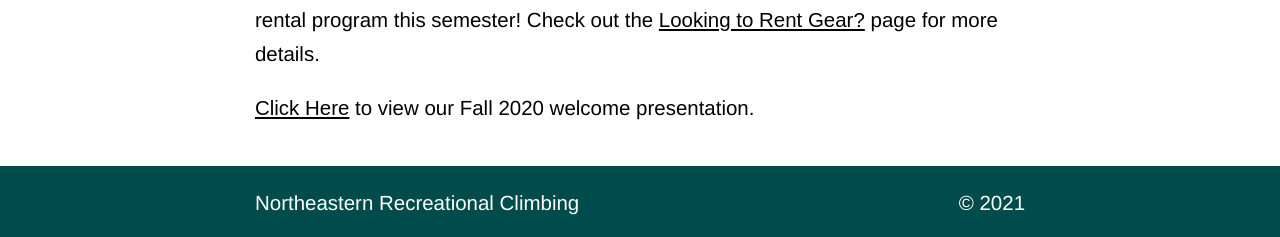
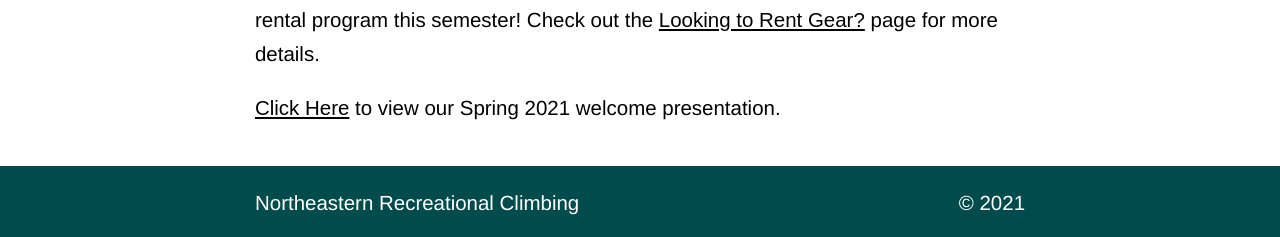
Before and after one commit to NortheasternClimbing/northeasternclimbing.github.io, a Jekyll site: the page built from nrc/index.md, in a window 1280 px wide. Shown: the part 1563-1800 px from the top of the page. Built offline with Jekyll 4.4.1, drawn with Linux system fonts in a browser that asks for light colours.

Commit message:
Update index.md

```diff
--- a/nrc/index.md
+++ b/nrc/index.md
@@ -12,4 +12,4 @@
 
 Although we won't be climbing as a club this semester, we still have plenty of things to offer! We'll still be doing virtual movie nights and offering technique and workout lessons through our Youtube channel: [Northeastern Recreational Climbing Club](https://www.youtube.com/channel/UChBnlZ2JB83uiv6PnR765Xw/featured). We'll also be offering raffles for our members who join our monthly virtual meetings. We invite all of our members to send in climbing related pictures and/or videos of their favorite sends and bloopers for a chance to be featured on our [Instagram](https://www.instagram.com/nurecclimbing/) and to win a prize. For more information on both of those opportunities, check our [Send of The Week and Photo challenge page](https://northeasternclimbing.github.io/nrc/challenges/). Last but not least, we're rolling out our gear rental program this semester! Check out the [Looking to Rent Gear?](https://northeasternclimbing.github.io/nrc/gear_rental/) page for more details.
 
-[Click Here](https://drive.google.com/file/d/1rZ4SgsVE3NAwRAK_PimMfs_bBAeRSIqk/view?usp=sharing) to view our Fall 2020 welcome presentation.
+[Click Here](https://drive.google.com/file/d/178OV7rMXqnHI4j6PDkbj6siAW5-uXuq3/view?usp=sharing) to view our Spring 2021 welcome presentation.
```
